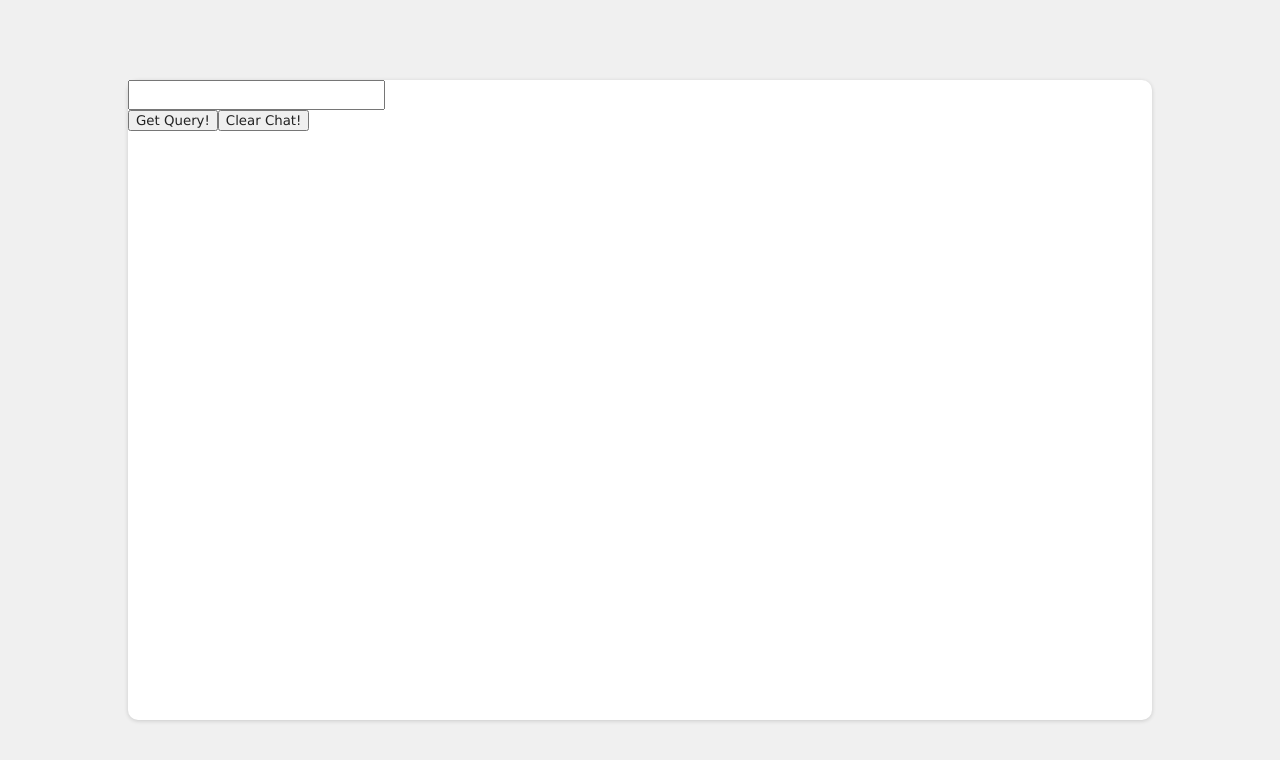
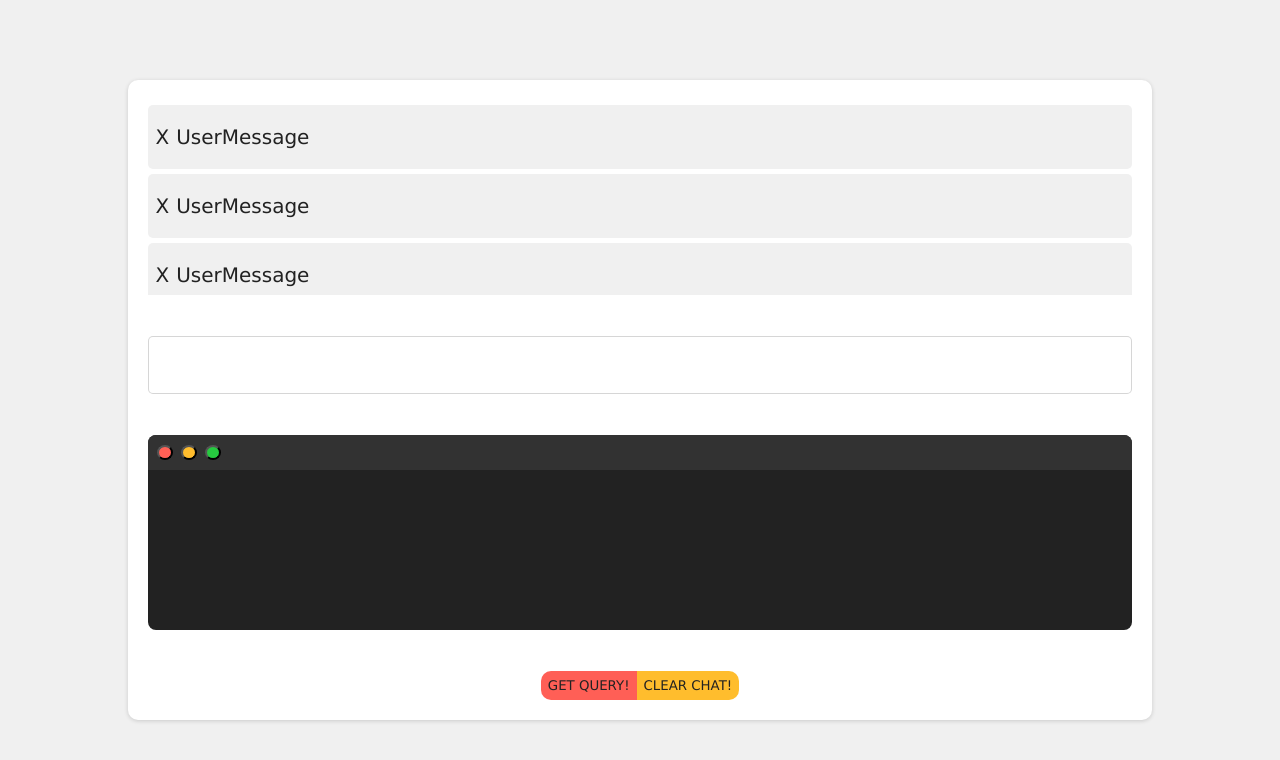
Before and after one commit to Khalid-Najmeddine/OpenAI-SQL-Generator, a React (Create React App) app: page / in a window 1280 px wide. Shown: the top 760 px of the page. Built offline with nearby package versions, Linux system fonts and the light colour scheme.

Commit message:
feat: UI design completed for SQL Generator

```diff
--- a/src/components/CodeDisplay.tsx
+++ b/src/components/CodeDisplay.tsx
@@ -2,7 +2,16 @@
 
 const CodeDisplay = () => {
   return (
-    <div className="code-Display"></div>
+    <div className="code-Display">
+      <div className="circle-Button-Container">
+        <button className="left button"></button>
+        <button className="middle button"></button>
+        <button className="right button"></button>
+      </div>
+      <div className="code-Output">
+        <p></p>
+      </div>
+    </div>
   )
 }
 
--- a/src/components/ManyMessagesDisplay.tsx
+++ b/src/components/ManyMessagesDisplay.tsx
@@ -5,6 +5,14 @@
   return (
     <div className="many-Messages-Display">
       <OneMessageDisplay />
+      <OneMessageDisplay />
+      <OneMessageDisplay />
+      <OneMessageDisplay />
+      <OneMessageDisplay />
+      <OneMessageDisplay />
+      <OneMessageDisplay />
+      <OneMessageDisplay />
+      <OneMessageDisplay />
     </div>
   )
 }
--- a/src/components/OneMessageDisplay.tsx
+++ b/src/components/OneMessageDisplay.tsx
@@ -2,7 +2,10 @@
 
 const OneMessageDisplay = () => {
   return (
-    <div className="one-Message-Dispaly">
+    <div className="one-Message-Display">
+      <p id="icon">X</p>
+      <p>User</p>
+      <p>Message</p>
 
     </div>
   )
--- a/src/index.css
+++ b/src/index.css
@@ -23,4 +23,105 @@
   background-color: rgb(255,255,255);
   border-radius: 10px;
   box-shadow: rgb(0,0,0,0.16) 0px 1px 4px;
+  display: flex;
+  justify-content: center;
+  flex-direction: column;
 }
+
+.code-Display {
+  width: 96%;
+  margin: 2%;
+  height: 46%;
+  border-radius: 8px;
+  background-color: rgb(34,34,34);
+  overflow: hidden;
+}
+
+.circle-Button-Container {
+  width: 100%;
+  height: 35px;
+  background-color: rgb(50,50,50);
+  display: flex;
+  align-items: center;
+  padding-left: 5px;
+}
+
+.button {
+  width: 15px;
+  height: 15px;
+  border-radius: 50%;
+  margin: 4px;
+}
+
+.button.left {
+  background-color: rgb(255,96,86);
+}
+
+.button.middle {
+  background-color: rgb(255,189, 45);
+}
+
+.button.right {
+  background-color: rgb(38,201,64);
+}
+
+.many-Messages-Display {
+  width: 96%;
+  margin: 2%;
+  height: 46%;
+  overflow-y: scroll;
+}
+
+::-webkit-scrollbar {
+  -webkit-appearance: none;
+  width: 7px;
+}
+
+::webkit-scrollbar-thumb {
+  border-radius: 4px;
+  background-color: rgba(0,0,0,0.5);
+  -webkit-box-shadow: 0 0 1px rgba(255,255,255,0.5);
+}
+
+.one-Message-Display  {
+  width: 100%;
+  display: flex;
+  border-radius: 5px;
+  box-sizing: border-box;
+  background-color: rgb(240,240,240);
+  margin: 5px 0;
+}
+
+p#icon {
+  padding: 0 7px;
+}
+
+input {
+  margin: 2%;
+  padding: 16px;
+  border: solid rgba(0,0,0,0.16) 1px;
+  box-sizing: border-box;
+  border-radius: 5px;
+}
+
+.button-Container {
+  margin: 2%;
+  display: flex;
+  justify-content: center;
+}
+
+.button-Container button {
+  text-transform: uppercase;
+  padding: 7px;
+  border: none;
+}
+
+button#get-Query {
+  border-radius: 10px 0 0 10px;
+  background-color: rgb(255,95,86);
+}
+
+button#clear-Chat {
+  border-radius: 0 10px 10px 0;
+  background-color: rgb(255,189,45);
+}
```
